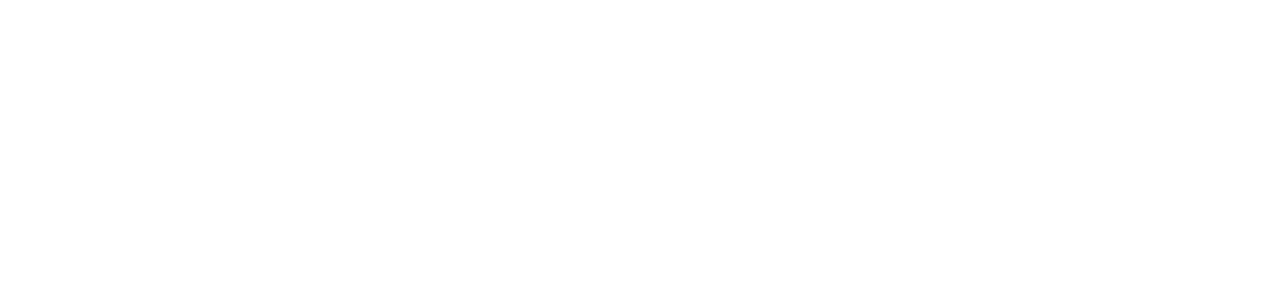
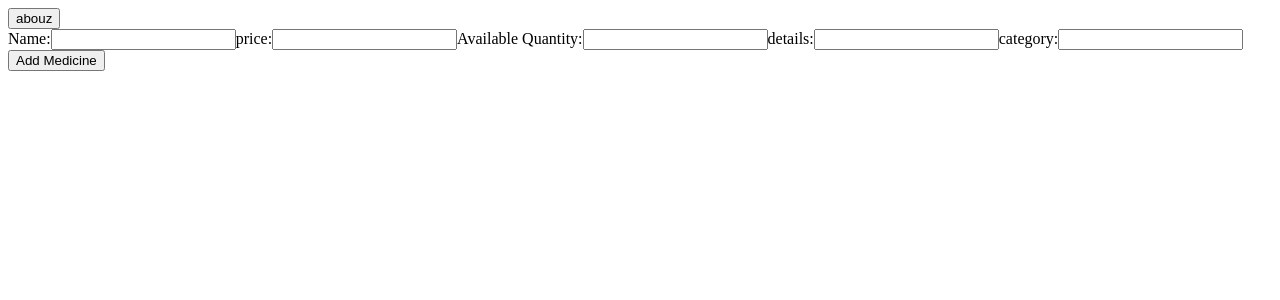
Before and after one commit to YoussefTamerr/Virtual-Pharmacy, a React (Vite) app in the folder client/: page /pharmacist in a window 1280 px wide. Before the commit this address had no page. Shown: the top 300 px of the page. Built offline with nearby package versions, Linux system fonts and the light colour scheme.

Commit message:
added createMedicine, viewMedicineInfo to pharmacist home

```diff
--- a/client/src/App.jsx
+++ b/client/src/App.jsx
@@ -4,6 +4,9 @@
 import AdminSignup from "./components/AdminSignup";
 import PharmacistSignup from "./components/PharmacistSignup";
 import PatientSignup from "./components/PatientSignup";
+
+import MedicineView from "./components/MedicineView";
+import PharmacistHome from "./components/PharmacistHome";
 
 function App() {
   return (
@@ -25,6 +28,10 @@
               path="/signup/patient"
               element={<PatientSignup />}
             />
+            <Route
+              path="/pharmacist"
+              element={<PharmacistHome />}
+            />
         </Routes>
       </BrowserRouter>
   );
--- /dev/null
+++ b/client/src/components/MedicineView.jsx
@@ -0,0 +1,14 @@
+const MedicineView = ({ med }) => {
+
+
+
+    return (
+        <div className="med-details">
+            <h4>{med.name}</h4>
+            <p><strong>available Quantity </strong>{med.availableQuantity}</p>
+            <p><strong>sales: </strong>{med.sales}</p>
+        </div>
+    )
+}
+
+export default MedicineView;
--- /dev/null
+++ b/client/src/components/PharmacistHome.jsx
@@ -0,0 +1,130 @@
+import { useState } from "react";
+import MedicineView from "./MedicineView";
+
+function PharmacistHome() {
+    const [medicineView, setMedicineView] = useState(null);
+    const [medicineData, setMedicineData] = useState({
+        name: "",
+        price: "",
+        availableQuantity: "",
+        sales: 0,
+        details: "",
+        picture: "placeholder",
+        category: ""
+    });
+    const [message, setMessage] = useState(null);
+    const [error, setError] = useState(false);
+
+
+    const handleClick = async (event) => {
+        event.preventDefault();
+        const response = await fetch(`http://localhost:5000/medicine`);
+        const data = await response.json();
+        if (response.ok) {
+            setMedicineView(data);
+            setError(false);
+        } else {
+            setError(true);
+        }
+    };
+
+    const handleSubmitMedicine = async (event) => {
+        event.preventDefault();
+        const response = await fetch(`http://localhost:5000/medicine`, {
+            method: "POST",
+            headers: {
+                "Content-Type": "application/json",
+            },
+            body: JSON.stringify(medicineData),
+        });
+        const data = await response.json();
+        if (response.ok) {
+            setMessage("Medicine added successfully");
+            setMedicineData({
+                name: "",
+                price: "",
+                availableQuantity: "",
+                sales: 0,
+                details: "",
+                picture: "placeholder",
+                category: ""
+            });
+        } else {
+            setMessage(data.message);
+        }
+    }
+
+
+
+
+    return (
+        <>
+            <button onClick={handleClick}>abouz</button>
+
+            <div className="home">
+                <div className="medInfo">
+                    {medicineView && medicineView.map((med) => (
+                        <MedicineView key={med._id} med={med} />
+                    ))}
+                </div>
+            </div>
+
+            <form onSubmit={handleSubmitMedicine}>
+                <label>
+                Name:
+                <input
+                    type="text"
+                    value={medicineData.name}
+                    onChange={(e) =>
+                    setMedicineData({ ...medicineData, name: e.target.value })
+                    }
+                />
+                </label>
+                <label>
+                price:
+                <input
+                    type="number"
+                    value={medicineData.price}
+                    onChange={(e) =>
+                    setMedicineData({ ...medicineData, price: e.target.value })
+                    }
+                />
+                </label>
+                <label>
+                Available Quantity:
+                <input
+                    type="number"
+                    value={medicineData.availableQuantity}
+                    onChange={(e) =>
+                    setMedicineData({ ...medicineData, availableQuantity: e.target.value })
+                    }
+                />
+                </label>
+                <label>
+                details:
+                <input
+                    type="text"
+                    value={medicineData.details}
+                    onChange={(e) =>
+                    setMedicineData({ ...medicineData, details: e.target.value })
+                    }
+                />
+                </label>
+                <label>
+                category:
+                <input
+                    type="text"
+                    value={medicineData.category}
+                    onChange={(e) =>
+                    setMedicineData({ ...medicineData, category: e.target.value })
+                    }
+                />
+                </label>
+                <button type="submit">Add Medicine</button>
+                {message && <p>{message}</p>}
+            </form>
+        </>
+    );
+}
+
+export default PharmacistHome;
```
